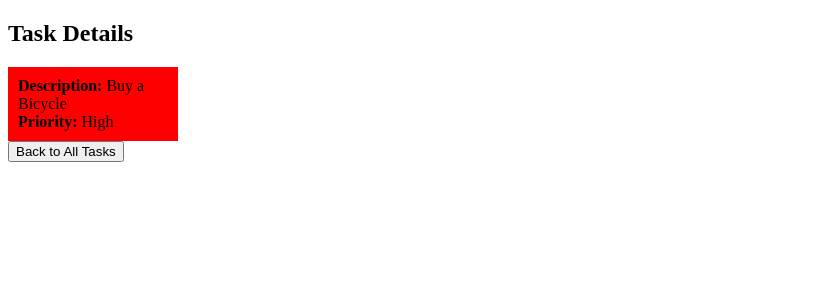
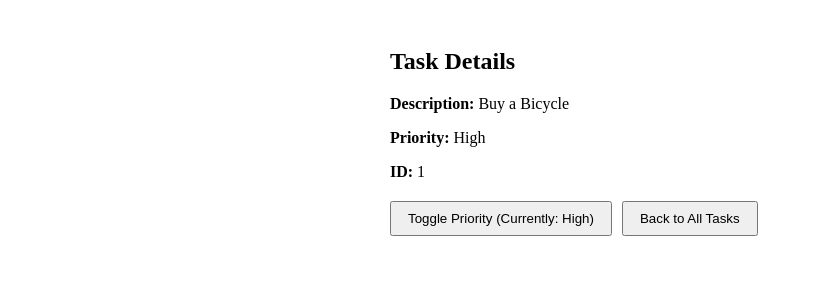
Before and after one commit to HolyCrusaD3R/angular-components-foundamentals, an Angular app: page /task/1 in a window 1280 px wide. Shown: the top 300 px of the page, without its empty margins (0-813 px from the left). Built offline with nearby package versions, Linux system fonts and the light colour scheme.

Commit message:
add service for tasks

```diff
--- a/src/app/all-tasks/all-tasks.css
+++ b/src/app/all-tasks/all-tasks.css
@@ -1,5 +1,5 @@
 .task-container {
-  display: flex;
+  display: inline-flex;
   gap: 5px;
   flex-direction: column;
 }
--- a/src/app/all-tasks/all-tasks.ts
+++ b/src/app/all-tasks/all-tasks.ts
@@ -1,8 +1,7 @@
-import { Component, signal } from '@angular/core';
+import { Component, inject } from '@angular/core';
+import { Router, RouterLink } from '@angular/router';
 import { TaskComponent } from '../task/task';
-import { RouterLink } from '@angular/router';
-
-import { Task } from '../interface/task';
+import { TaskService } from '../task';
 
 @Component({
   selector: 'app-all-tasks',
@@ -11,28 +10,7 @@ import { Task } from '../interface/task';
   styleUrl: './all-tasks.css',
 })
 export class AllTasks {
-  tasks = signal<Task[]>([
-    { description: 'Buy Groceries', priority: 'High' as const, id: 0 },
-    { description: 'Buy a Bicycle', priority: 'High' as const, id: 1 },
-    { description: 'Fix the Computer', priority: 'Low' as const, id: 2 },
-    { description: 'Attend a Party', priority: 'High' as const, id: 3 },
-    { description: 'Study for Exams', priority: 'Low' as const, id: 4 },
-    { description: 'Feed the Dog', priority: 'High' as const, id: 5 },
-  ]);
-  // flipPriority(id: number) {
-  //   this.tasks.update((tasks) =>
-  //     tasks.map((t) => {
-  //       if (t.id !== id) {
-  //         return t;
-  //       } else {
-  //         if (t.priority === 'High') {
-  //           t.priority = 'Low';
-  //         } else {
-  //           t.priority = 'High';
-  //         }
-  //         return t;
-  //       }
-  //     })
-  //   );
-  // }
+  private taskService = inject(TaskService);
+
+  tasks = this.taskService.allTasks;
 }
--- a/src/app/app.routes.ts
+++ b/src/app/app.routes.ts
@@ -1,6 +1,6 @@
 import { Routes } from '@angular/router';
 import { AllTasks } from './all-tasks/all-tasks';
-import { SingleTask } from './single-task/single-task';
+import { SingleTaskComponent } from './single-task/single-task';
 
 export const routes: Routes = [
   {
@@ -11,6 +11,6 @@ export const routes: Routes = [
   {
     path: 'task/:id',
     title: 'Task Details',
-    component: SingleTask,
+    component: SingleTaskComponent,
   },
 ];
--- a/src/app/single-task/single-task.css
+++ b/src/app/single-task/single-task.css
@@ -0,0 +1,12 @@
+.single-task {
+  padding: 20px;
+  max-width: 500px;
+  margin: 0 auto;
+}
+.actions {
+  margin-top: 20px;
+}
+.actions button {
+  margin-right: 10px;
+  padding: 8px 16px;
+}
--- a/src/app/single-task/single-task.html
+++ b/src/app/single-task/single-task.html
@@ -1 +1,17 @@
-<p>single-task works!</p>
+@if (task()) {
+<div class="single-task">
+  <h2>Task Details</h2>
+  <p><strong>Description:</strong> {{ task()?.description }}</p>
+  <p><strong>Priority:</strong> {{ task()?.priority }}</p>
+  <p><strong>ID:</strong> {{ task()?.id }}</p>
+
+  <div class="actions">
+    <button (click)="togglePriority()">
+      Toggle Priority (Currently: {{ task()?.priority }})
+    </button>
+    <button [routerLink]="'/'">Back to All Tasks</button>
+  </div>
+</div>
+} @else {
+<p>Task not found</p>
+}
--- a/src/app/single-task/single-task.ts
+++ b/src/app/single-task/single-task.ts
@@ -1,41 +1,36 @@
-import { Component, OnInit, inject, signal } from '@angular/core';
-import { ActivatedRoute, RouterLink } from '@angular/router';
-import { TaskComponent } from '../task/task';
-import { Task } from '../interface/task';
+import { Component, OnInit, inject, signal, computed } from '@angular/core';
+import { ActivatedRoute, Router, RouterLink } from '@angular/router';
+import { CommonModule } from '@angular/common';
+import { TaskService } from '../task';
+// import { Task } from '../task/task';
 
 @Component({
   selector: 'app-single-task',
   standalone: true,
-  imports: [RouterLink, TaskComponent],
-  template: `
-    @if (task()) {
-    <div class="single-task">
-      <h2>Task Details</h2>
+  imports: [CommonModule, RouterLink],
+  templateUrl: './single-task.html',
+  styleUrl: './single-task.css',
+})
+export class SingleTaskComponent implements OnInit {
+  private route = inject(ActivatedRoute);
+  private taskService = inject(TaskService);
 
-      <app-task [task]="task()" />
-      <button [routerLink]="'/'">Back to All Tasks</button>
-    </div>
-    } @else {
-    <h2>Task not found</h2>
-    }
-  `,
-})
-export class SingleTask implements OnInit {
-  private route = inject(ActivatedRoute);
+  private taskId = signal<number | null>(null);
 
-  task = signal<any>(null);
-  tasks = signal<Task[]>([
-    { description: 'Buy Groceries', priority: 'High' as const, id: 0 },
-    { description: 'Buy a Bicycle', priority: 'High' as const, id: 1 },
-    { description: 'Fix the Computer', priority: 'Low' as const, id: 2 },
-    { description: 'Attend a Party', priority: 'High' as const, id: 3 },
-    { description: 'Study for Exams', priority: 'Low' as const, id: 4 },
-    { description: 'Feed the Dog', priority: 'High' as const, id: 5 },
-  ]);
+  task = computed(() => {
+    const id = this.taskId();
+    return id !== null ? this.taskService.getTask(id) : null;
+  });
 
   ngOnInit() {
     const id = Number(this.route.snapshot.paramMap.get('id'));
-    const foundTask = this.tasks().find((t) => t.id === id);
-    this.task.set(foundTask || null);
+    this.taskId.set(id);
+  }
+
+  togglePriority() {
+    const currentTask = this.task();
+    if (currentTask) {
+      this.taskService.flipPriority(currentTask.id);
+    }
   }
 }
--- /dev/null
+++ b/src/app/task.ts
@@ -0,0 +1,54 @@
+import { Injectable, signal, computed } from '@angular/core';
+import { Task } from './interface/task';
+
+@Injectable({
+  providedIn: 'root',
+})
+export class TaskService {
+  private tasks = signal<Task[]>([
+    { description: 'Buy Groceries', priority: 'High' as const, id: 0 },
+    { description: 'Buy a Bicycle', priority: 'High' as const, id: 1 },
+    { description: 'Fix the Computer', priority: 'Low' as const, id: 2 },
+    { description: 'Attend a Party', priority: 'High' as const, id: 3 },
+    { description: 'Study for Exams', priority: 'Low' as const, id: 4 },
+    { description: 'Feed the Dog', priority: 'High' as const, id: 5 },
+  ]);
+
+  public readonly allTasks = this.tasks.asReadonly();
+
+  getTask(id: number): Task | undefined {
+    return this.tasks().find((task) => task.id === id);
+  }
+
+  flipPriority(id: number): void {
+    this.tasks.update((tasks) =>
+      tasks.map((task) => {
+        if (task.id !== id) return task;
+
+        return {
+          ...task,
+          priority:
+            task.priority === 'High' ? ('Low' as const) : ('High' as const),
+        };
+      })
+    );
+  }
+
+  addTask(description: string, priority: 'High' | 'Low'): void {
+    const newId = Math.max(...this.tasks().map((t) => t.id)) + 1;
+    this.tasks.update((tasks) => [
+      ...tasks,
+      { id: newId, description, priority },
+    ]);
+  }
+
+  deleteTask(id: number): void {
+    this.tasks.update((tasks) => tasks.filter((task) => task.id !== id));
+  }
+
+  updateTask(id: number, updates: Partial<Omit<Task, 'id'>>): void {
+    this.tasks.update((tasks) =>
+      tasks.map((task) => (task.id === id ? { ...task, ...updates } : task))
+    );
+  }
+}
```
Also changed, not shown: 2 other files (tests, documents, lock files or other folders).
